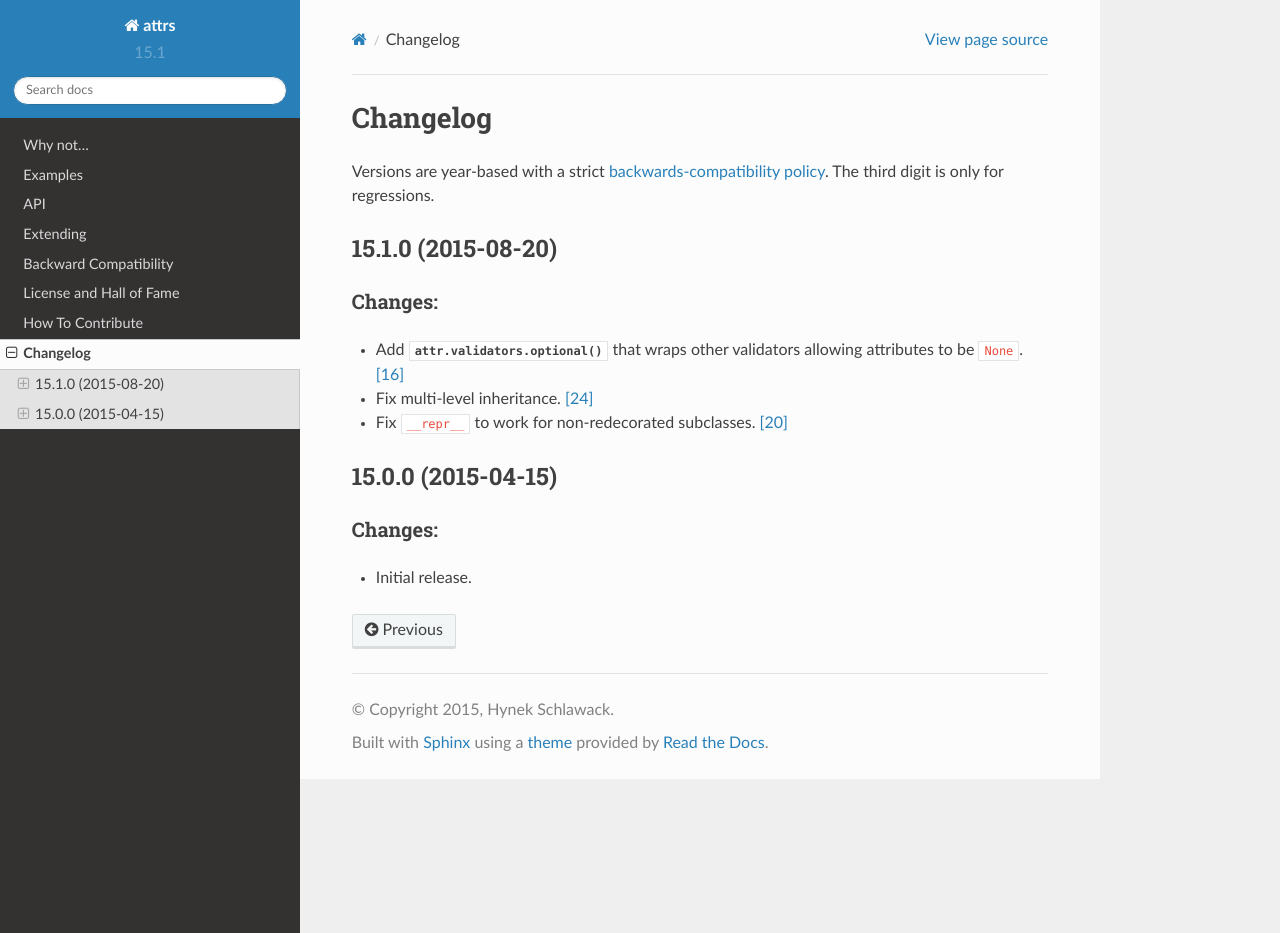
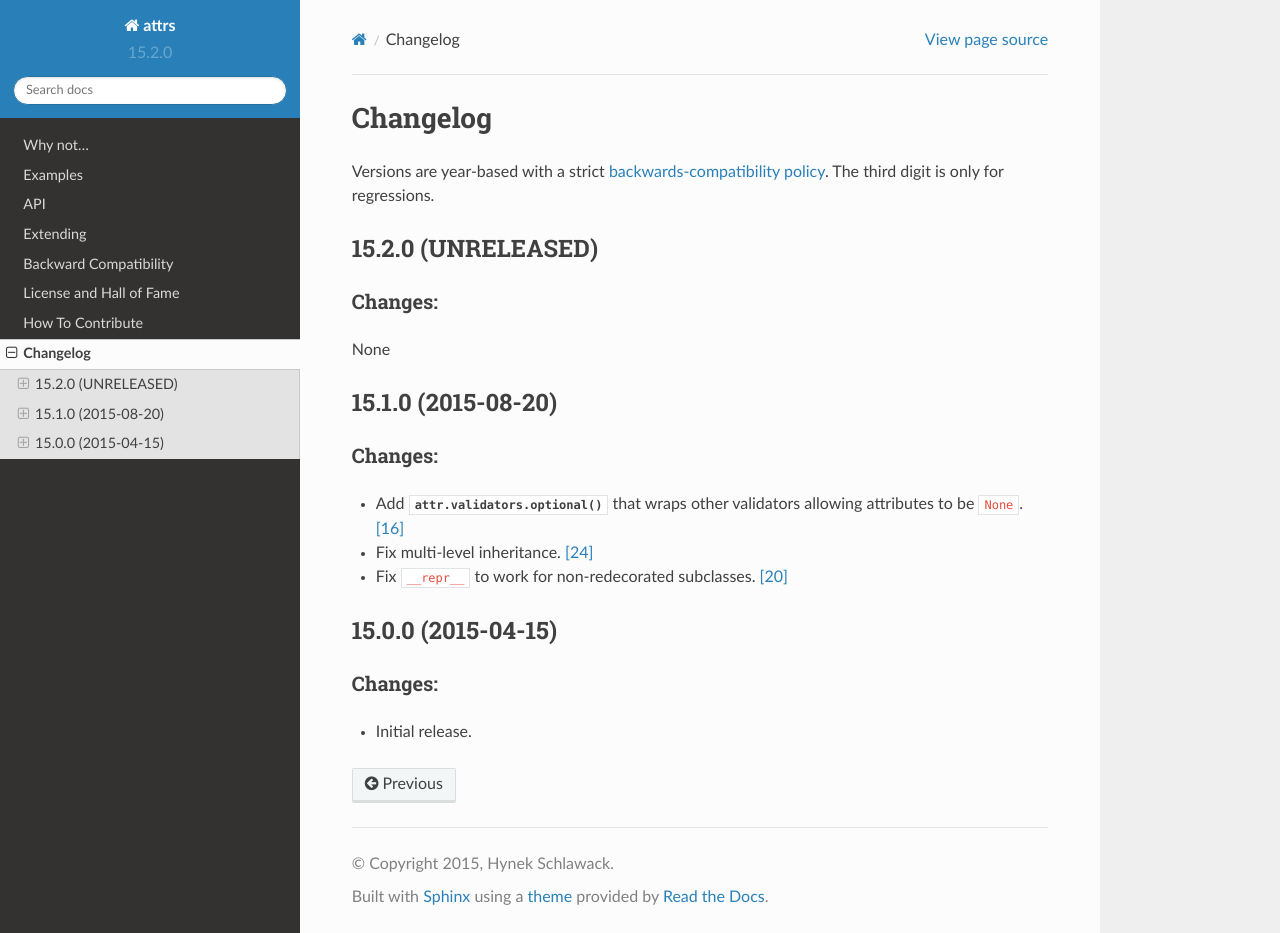
Before and after one commit to python-attrs/attrs, a Sphinx documentation site: the page built from docs/changelog.rst, in a window 1280 px wide and 933 px high. Built offline with Sphinx 7.4.7 and the Read the Docs theme 2.0.0, drawn with Linux system fonts in a browser that asks for light colours.

Commit message:
Start new release cycle

```diff
--- a/attr/__init__.py
+++ b/attr/__init__.py
@@ -23,7 +23,7 @@ from . import filters
 from . import validators
 
 
-__version__ = "15.1.0"
+__version__ = "15.2.0.dev0"
 
 __title__ = "attrs"
 __description__ = "Attributes without boilerplate."
--- a/docs/changelog.rst
+++ b/docs/changelog.rst
@@ -7,6 +7,16 @@ Changelog
 
 Versions are year-based with a strict :doc:`backwards-compatibility policy <backward-compatibility>`.
 The third digit is only for regressions.
+
+
+15.2.0 (UNRELEASED)
+-------------------
+
+
+Changes:
+^^^^^^^^
+
+None
 
 
 15.1.0 (2015-08-20)
```
